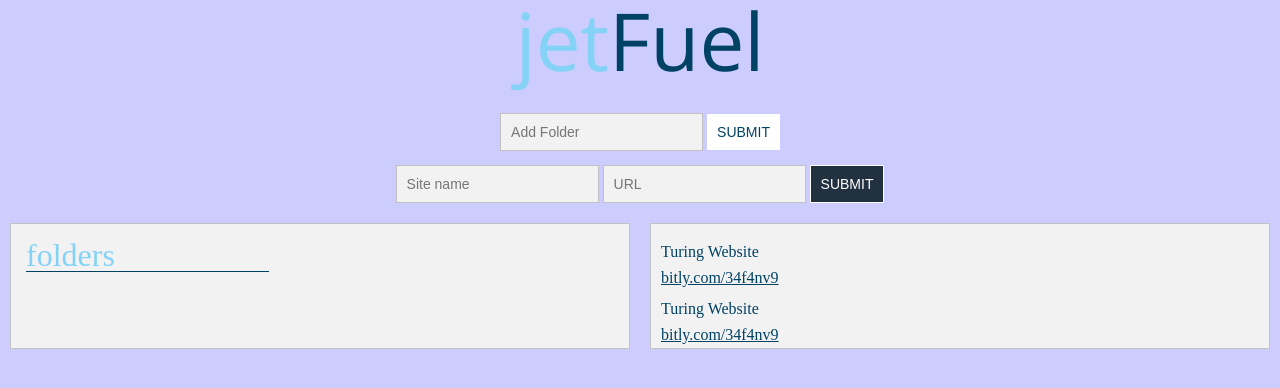
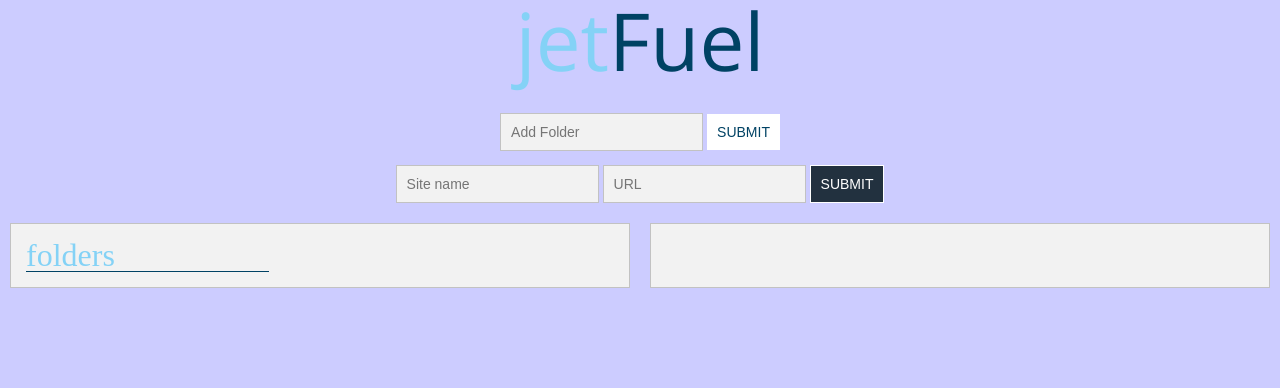
Before and after one commit to thatPamIAm/jet-fuel, a website: page public/index.html in a window 1280 px wide. Drawn offline with nearby package versions, Linux system fonts and the light colour scheme; no server answers.

Commit message:
remove hardcoded urls

```diff
--- a/public/index.html
+++ b/public/index.html
@@ -32,10 +32,6 @@
       </section>
 
       <section class='urls'>
-        <p class='link-display'>Turing Website</p>
-        <a href='turing.io' class='link-display'>bitly.com/34f4nv9</a>
-        <p class='link-display'>Turing Website</p>
-        <a href='turing.io' class='link-display'>bitly.com/34f4nv9</a>
       </section>
     </section>
 
```
